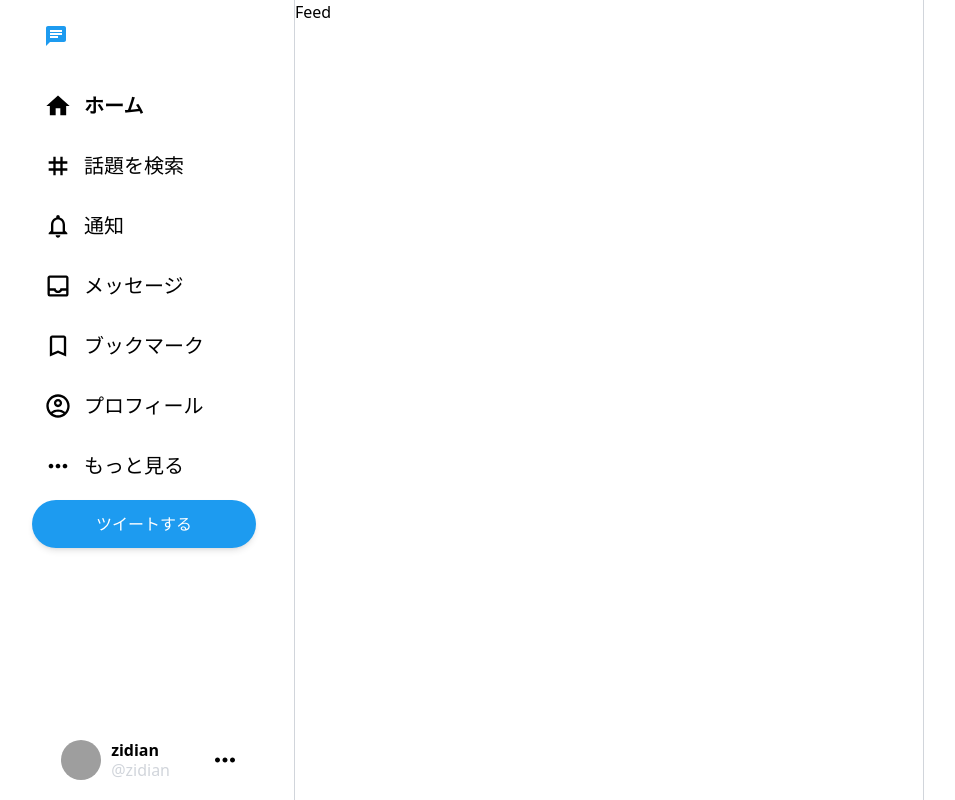
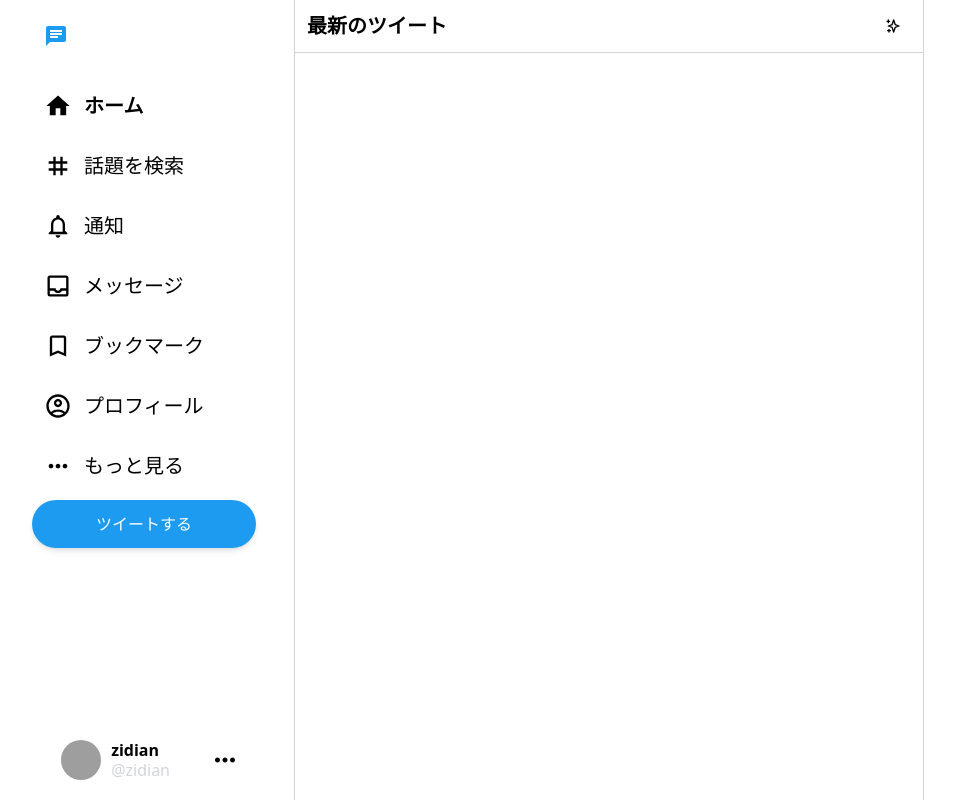
Before and after one commit to zhuzidian/nextjs-twitter-clone, a Next.js app: page / in a window 1280 px wide. Shown: the whole page, without its empty margins (216-1171 px from the left). Built offline with nearby package versions, Linux system fonts and the light colour scheme; grey boxes are pictures that could not be loaded.

Commit message:
update feed

```diff
--- a/components/Feed.js
+++ b/components/Feed.js
@@ -1,7 +1,14 @@
+import { HiOutlineSparkles } from "react-icons/hi"
+
 export default function Feed(props) {
   return (
     <div className="sm:ml-[73px] xl:ml-[370px] border-l border-r border-gray-300 flex-grow max-w-2xl">
-      Feed
+      <div className="flex items-center justify-between py-2 px-3 sticky top-0 bg-white border-b border-gray-300">
+        <h2 className="text-lg sm:text-xl font-bold">最新のツイート</h2>
+        <div className="hover-animation w-9 h-9 flex items-center justify-center xl:px-0">
+          <HiOutlineSparkles className="h-5" />
+        </div>
+      </div>
     </div>
   )
 }
```
